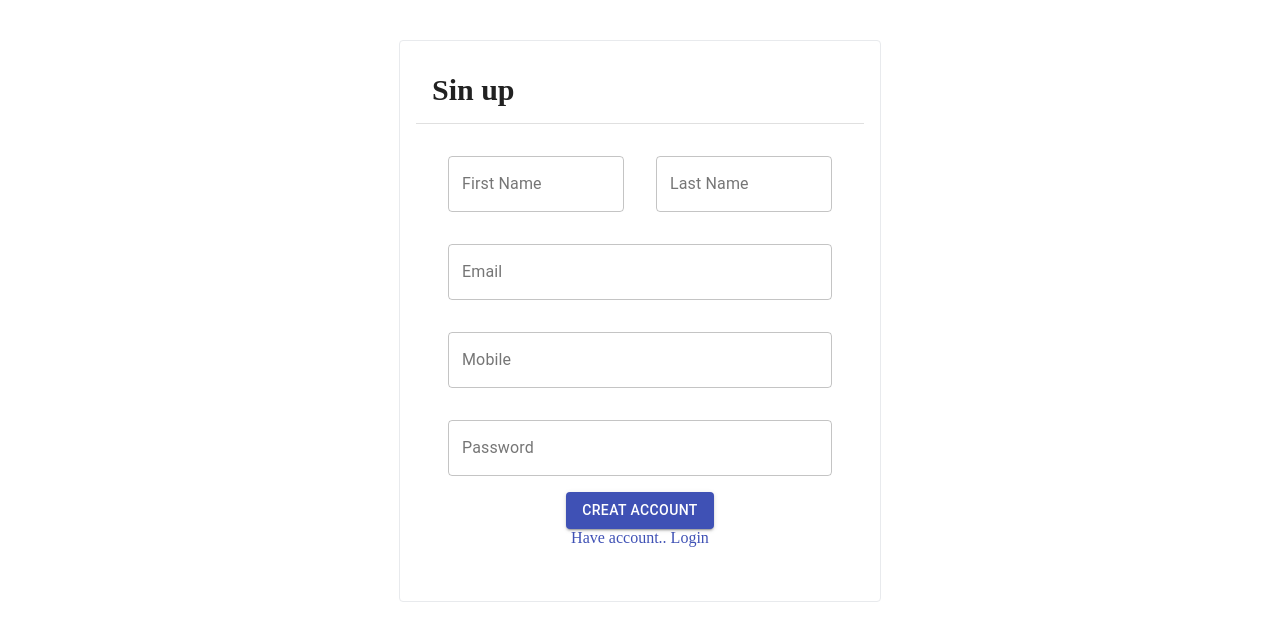
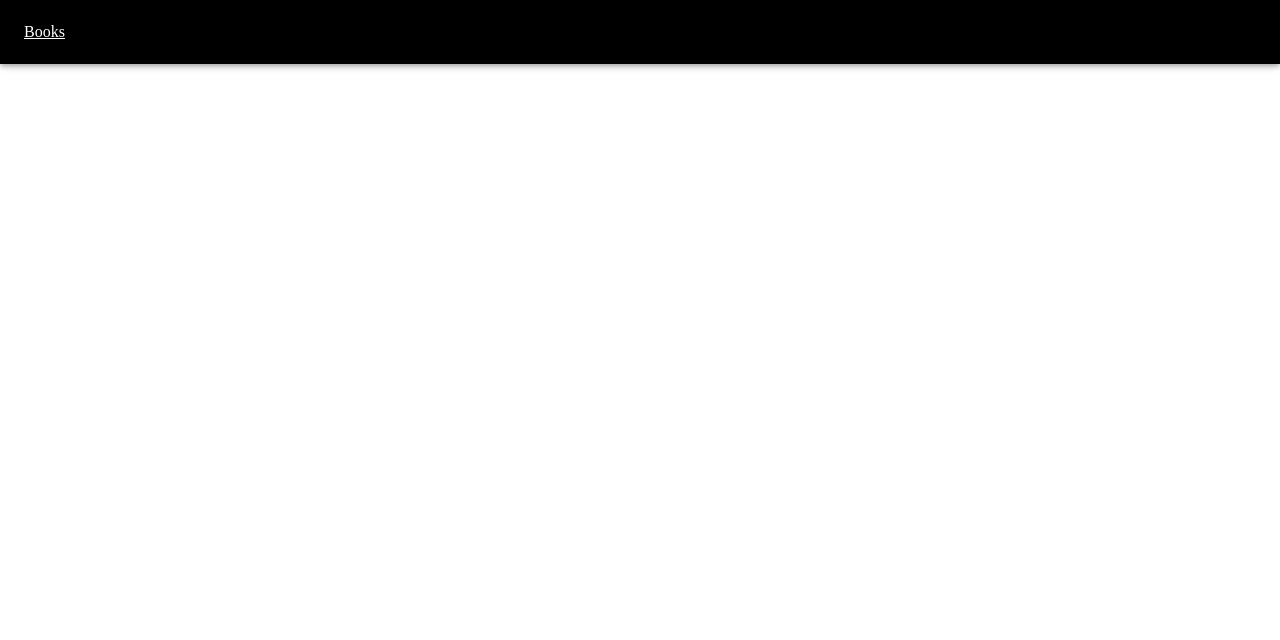
Before and after one commit to zeeshan-thedeveloper/React-basics, a React (Create React App) app in the folder Routing Example/: page /books in a window 1280 px wide. Shown: the top 640 px of the page. Built offline with nearby package versions, Linux system fonts and the light colour scheme.

Commit message:
installed pkgs and did basic set-up

```diff
--- a/Routing Example/package.json
+++ b/Routing Example/package.json
@@ -3,12 +3,16 @@
   "version": "0.1.0",
   "private": true,
   "dependencies": {
+    "@emotion/react": "^11.8.2",
+    "@emotion/styled": "^11.8.1",
     "@material-ui/core": "^4.12.3",
+    "@mui/icons-material": "^5.5.1",
     "@testing-library/jest-dom": "^5.14.1",
     "@testing-library/react": "^11.2.7",
     "@testing-library/user-event": "^12.8.3",
     "react": "^17.0.2",
     "react-dom": "^17.0.2",
+    "react-router-dom": "^6.3.0",
     "react-scripts": "4.0.3",
     "web-vitals": "^1.1.2"
   },
--- a/Routing Example/src/App.js
+++ b/Routing Example/src/App.js
@@ -7,39 +7,18 @@ import {SimpleButton} from './Support/Buttons/Buttons'
 import { SimpleLinks } from './Support/Link/Links';
 import SinInForm from './Components/SinInForm';
 import SinUpForm from './Components/SinUpForm'
+import Navbar from './Components/Navbar';
+import { Route,Routes } from 'react-router-dom';
 function App(props) {
-
-    const [doHaveAccount,setDoHaveAccount]=useState(false);
 
     return (
         <div>
-            <Grid container>
-                <Grid item lg={1} md={1} sm={0}></Grid>
-                <Grid item lg={10} md={10} sm={12} >
-                    <Card
-                        elevation={0}
-                        style={{border:lightBorder,marginLeft:'auto',marginRight:'auto',marginTop:'2rem',width:'30rem',height:'35rem'}}
-                    >
-
-                        <CardContent>
-
-                            {
-                                (!doHaveAccount) && <div>
-                                    <SinUpForm doHaveAccount={doHaveAccount} setDoHaveAccount={setDoHaveAccount}/>
-                                </div>
-                            }
-                            {
-                                (doHaveAccount) && <div>
-                                    <SinInForm  doHaveAccount={doHaveAccount} setDoHaveAccount={setDoHaveAccount}/>
-                                </div>
-                            }
-                        </CardContent>
-                    </Card>
-                </Grid>
-                <Grid item lg={1} md={1} sm={0}></Grid>
-            </Grid>
+            <Routes>
+                <Route path='/books' element={<Navbar/>}/>
+            </Routes>
         </div>
     );
 }
 
+
 export default App;
--- /dev/null
+++ b/Routing Example/src/Components/Navbar.js
@@ -0,0 +1,21 @@
+import * as React from 'react';
+import AppBar from '@mui/material/AppBar';
+import Box from '@mui/material/Box';
+import Toolbar from '@mui/material/Toolbar';
+import Typography from '@mui/material/Typography';
+import Button from '@mui/material/Button';
+import IconButton from '@mui/material/IconButton';
+import MenuIcon from '@mui/icons-material/Menu';
+import { Link } from 'react-router-dom';
+
+export default function Navbar() {
+  return (
+    <Box sx={{ flexGrow: 0 }}>
+      <AppBar position="fixed" style={{backgroundColor:"black"}}>
+        <Toolbar>
+         <Link style={{color:"white"}} to="/books">Books</Link>
+        </Toolbar>
+      </AppBar>
+    </Box>
+  );
+}
--- a/Routing Example/src/index.js
+++ b/Routing Example/src/index.js
@@ -3,10 +3,12 @@ import ReactDOM from 'react-dom';
 
 import App from './App';
 import reportWebVitals from './reportWebVitals';
-
+import {BrowserRouter} from 'react-router-dom'
 ReactDOM.render(
   <React.StrictMode>
+    <BrowserRouter>
     <App />
+    </BrowserRouter>
   </React.StrictMode>,
   document.getElementById('root')
 );
```
Also changed, not shown: 1 other file (tests, documents, lock files or other folders).
